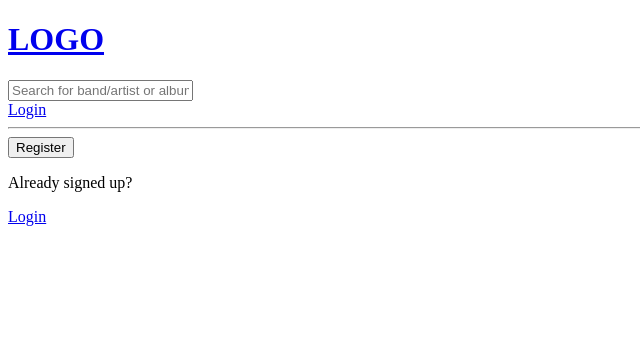
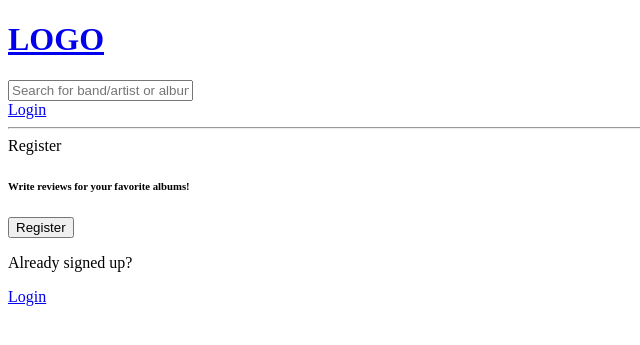
Before and after one commit to AndrewSRea/Depository_RR_2, a Django app: template record_review/base/templates/base/login_register.html in a window 1280 px wide. Shown: the top 345 px of the page, without its empty margins (0-640 px from the left). Run offline with Django 3.2, Linux system fonts and the light colour scheme; the template is opened without the code that fills it, so the values that code supplies are empty; some libraries are stand-ins or nearby versions.

Commit message:
Saving altered file for my 'Record_Review' Django app

```diff
--- a/record_review/base/templates/base/login_register.html
+++ b/record_review/base/templates/base/login_register.html
@@ -1,36 +1,60 @@
 {% extends 'main.html' %}
-
+{% load crispy_forms_tags %}
 {% block content %}
-
+  <main class="container-fluid overflow-hidden pt-3 pb-5 px-4">
+    <div class="col-10 col-md-8 mx-auto">
       {% if page == 'login' %}
-    <div>
+        <div class="card">
+          <div class="card-header text-center text-primary py-3 card__header">
+            Login
+          </div>
+          <div class="card-body">
+            <h6 class="card-title text-center pt-2 pb-3">Write reviews for your favorite albums!</h6>
             <form method="POST" action="">
               {% csrf_token %}
-        <label>Username:</label>
-        <input type="text" name="username" placeholder="Enter Username" />
-
-        <label>Password:</label>
-        <input type="password" name="password" placeholder="Enter Password" />
-
-        <input type="submit" value="Login" />
+              <div class="mb-3">
+                <label for="username" class="form-label">Username:</label>
+                <input type="text" class="form-control" name="username" placeholder="Enter Username" />
+              </div>
+              <div class="mb-3">
+                <label for="password" class="form-label">Password:</label>
+                <input type="password" class="form-control" name="password" placeholder="Enter Password" />
+              </div>
+              <!-- <div class="mb-3">
+                <label for="username" class="form-label">Username</label>
+                <input type="text" class="form-control" id="username" aria-labelledby="usernameHelp">
+              </div>
+              <div class="mb-3">
+                <label for="password" class="form-label">Password</label>
+                <input type="password" class="form-control" id="password">
+              </div> -->
+              <button type="submit" class="btn btn-primary"><i class="bi bi-lock-fill pe-2"></i>Login</button>
             </form>
-
-      <p>Haven't signed up yet?</p>
-      <a href="{% url 'register' %}">Sign up</a>
           </div>
-
+          <div class="card-footer">
+            <p class="text-center">Haven't signed up yet?</p>
+            <p class="text-center"><a href="{% url 'register' %}">Sign Up</a></p>
+          </div>
+        </div>
       {% else %}
-
-    <div>
+        <div class="card">
+          <div class="card-header text-center text-primary py-3 card__header">
+            Register
+          </div>
+          <div class="card-body">
+            <h6 class="card-title text-center pt-2 pb-3">Write reviews for your favorite albums!</h6>
             <form method="POST" action="">
               {% csrf_token %}
-        {{ form.as_p }}
-        <input type="submit" value="Register" />
+              {{ form|crispy }}
+              <button type="submit" class="btn btn-primary"><i class="bi bi-lock-fill pe-2"></i>Register</button>
             </form>
-
-      <p>Already signed up?</p>
-      <a href="{% url 'login' %}">Login</a>
+          </div>
+          <div class="card-footer">
+            <p class="text-center">Already signed up?</p>
+            <p class="text-center"><a href="{% url 'login' %}">Login</a></p>
+          </div>
         </div>
       {% endif %}
-
-{% endblock content %}
+    </div>
+  </main>
+{% endblock %}
```
Lines whose indentation alone changed are shown as unchanged.
